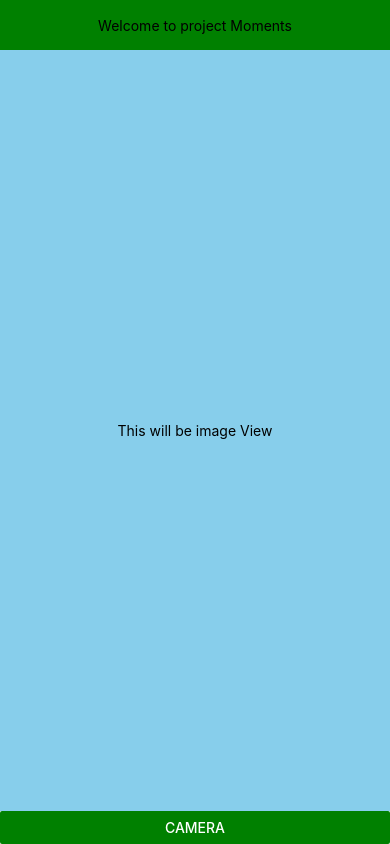
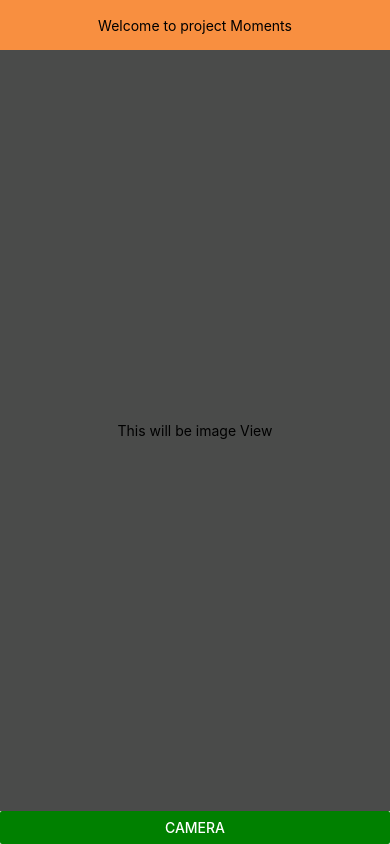
Before and after one commit to hoangtran-97/projectMoments_RN, a React Native app: screen / in a window 390 px wide. Built offline with nearby package versions, Linux system fonts and the light colour scheme.

Commit message:
Icon and splashscreen

```diff
--- a/App.js
+++ b/App.js
@@ -1,7 +1,11 @@
 import React, { Component } from "react";
 import { SafeAreaView, Text } from "react-native";
 import MainScreen from "./App/Screens/MainScreen";
+import SplashScreen from "react-native-splash-screen";
 export default class App extends Component {
+  componentDidMount() {
+    SplashScreen.hide();
+  }
   render() {
     return (
       <SafeAreaView style={{ flex: 1 }}>
--- a/App/Screens/MainScreen.js
+++ b/App/Screens/MainScreen.js
@@ -18,7 +18,7 @@ class MainScreen extends Component {
         <View
           style={{
             alignItems: "center",
-            backgroundColor: "skyblue",
+            backgroundColor: "#4A4B4A",
             flex: 3,
             justifyContent: "center"
           }}
--- /dev/null
+++ b/App/Styles/color.js
@@ -0,0 +1,2 @@
+CamBlack: "#4A4B4A";
+BgOrange: "#F88F40";
--- a/App/Styles/styles.js
+++ b/App/Styles/styles.js
@@ -6,7 +6,7 @@ export default StyleSheet.create({
   welcomeContainer: {
     alignItems: "center",
     justifyContent: "center",
-    backgroundColor: "green",
+    backgroundColor: "#F88F40",
     height: 50
   },
   buttonContainer: {
--- a/package.json
+++ b/package.json
@@ -14,7 +14,8 @@
   "dependencies": {
     "react": "16.8.3",
     "react-native": "0.59.9",
-    "react-native-image-crop-picker": "^0.24.1"
+    "react-native-image-crop-picker": "^0.24.1",
+    "react-native-splash-screen": "^3.2.0"
   },
   "devDependencies": {
     "@babel/core": "^7.4.5",
```
Also changed, not shown: 6 other files (tests, documents, lock files or other folders).
